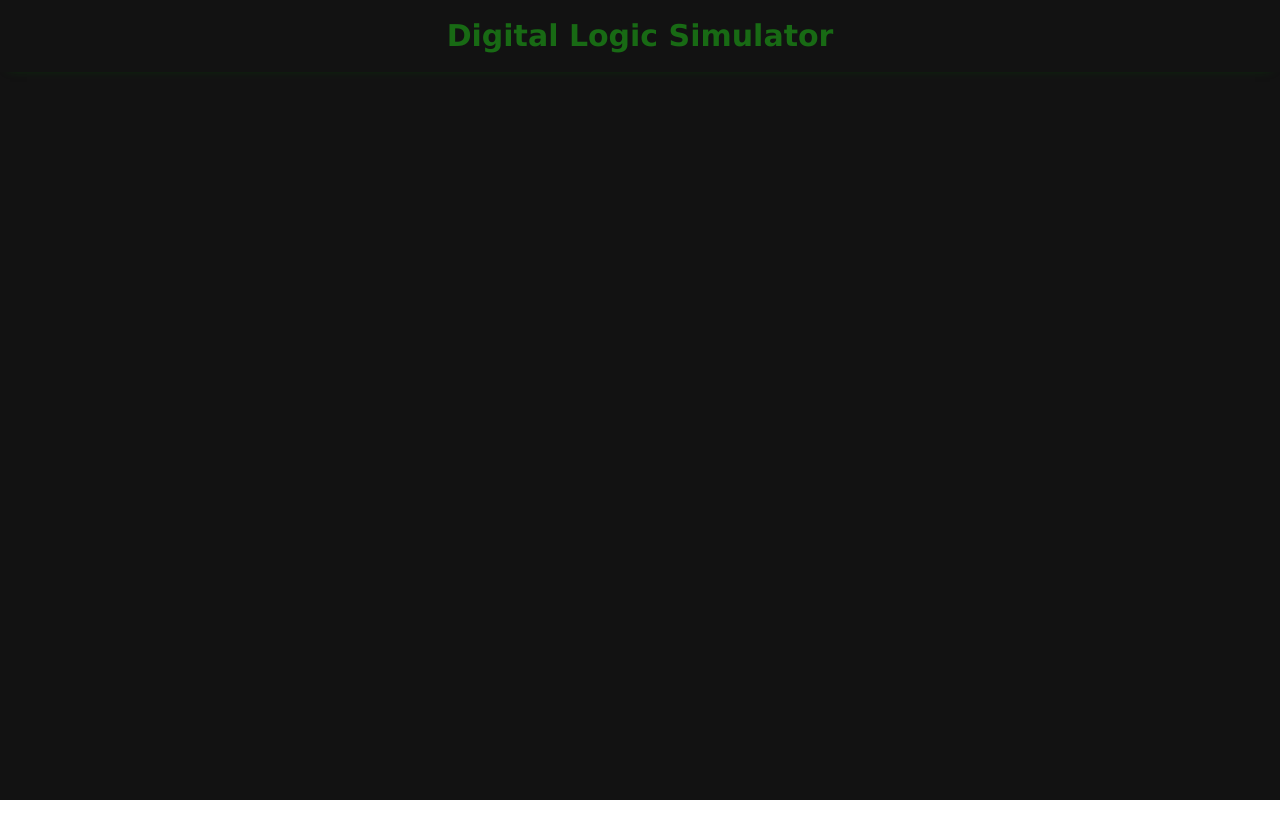
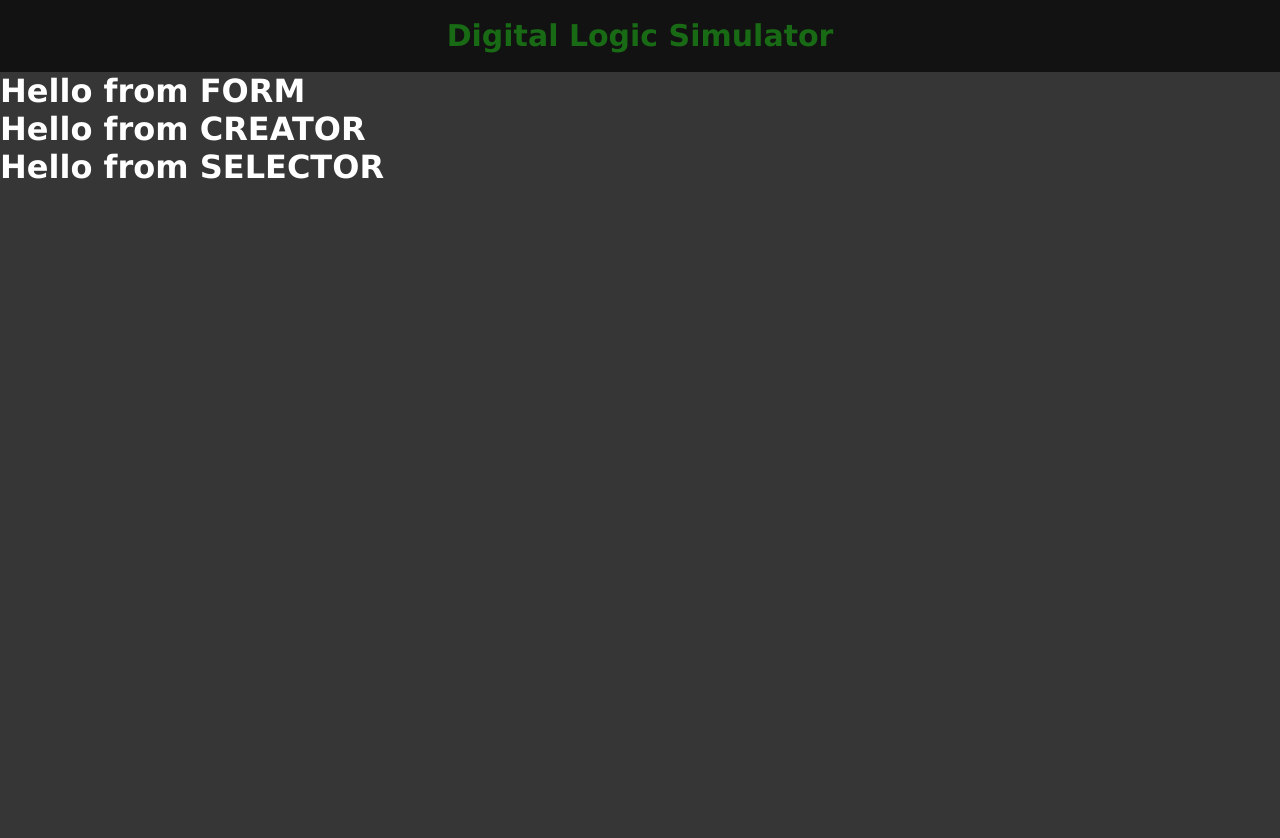
Before and after one commit to NeoCephei/digital_logic_simulator, a React (Create React App) app in the folder client/: page / in a window 1280 px wide. Shown: the top 838 px of the page. Before the commit the page ends 800 px from the top, so only its background shows below. Built offline with nearby package versions, Linux system fonts and the light colour scheme.

Commit message:
feat: dashboard with basic components added to main App

```diff
--- a/client/src/App.js
+++ b/client/src/App.js
@@ -2,11 +2,13 @@ import './App.css';
 
 // Import Components here
 import Navbar from './components/navbar/navbar'
+import Dashboard from './components/dashboard/dashboard';
 
 function App() {
   return (
     <div className="App">
-      <Navbar/>
+      <Navbar />
+      <Dashboard />
     </div>
   );
 }
--- /dev/null
+++ b/client/src/components/dashboard/dashboard.css
@@ -0,0 +1,10 @@
+.dashboard{
+  display: flex;
+  flex-direction: column;
+  align-content: center;
+
+  width: 100%;
+  height: 100%;
+
+  background-color: #363636;
+}
--- /dev/null
+++ b/client/src/components/dashboard/dashboard.js
@@ -0,0 +1,26 @@
+import './dashboard.css'
+import React from 'react'
+
+//Import components here: (LC means LogicComponent)
+
+/*
+LC form ---> This one have a form with text input and create submit
+LC board/creator ---> This one have 3 sections (input, board, output)
+LC list/selector ---> This one displays a list of the LG availables
+*/
+import LcForm from './lc_form/lc_form'
+import LcCreator from './lc_creator/lc_creator'
+import LcSelector from './lc_selector/lc_selector'
+
+function Dashboard (props) {
+
+  return (
+    <div className="dashboard">
+      <LcForm />
+      <LcCreator />
+      <LcSelector />
+    </div>
+  )
+}
+
+export default Dashboard;
--- /dev/null
+++ b/client/src/components/dashboard/lc_creator/lc_creator.js
@@ -0,0 +1,19 @@
+import './lc_creator.css'
+import React from 'react'
+
+//Import components here: (LC means LogicComponent)
+
+/*
+LC board/creator ---> This one have 3 sections (input, board, output)
+*/
+
+function LcCreator (props) {
+
+  return (
+    <div className="lc_creator">
+      <h1>Hello from CREATOR</h1>
+    </div>
+  )
+}
+
+export default LcCreator;
--- /dev/null
+++ b/client/src/components/dashboard/lc_form/lc_form.js
@@ -0,0 +1,19 @@
+import './lc_form.css';
+import React from 'react'
+
+//Import components here: (LC means LogicComponent)
+
+/*
+LC form ---> This one have a form with text input and create submit
+*/
+
+function LcForm (props) {
+
+  return (
+    <div className="lc_form">
+      <h1>Hello from FORM</h1>
+    </div>
+  )
+}
+
+export default LcForm;
--- /dev/null
+++ b/client/src/components/dashboard/lc_selector/lc_selector.js
@@ -0,0 +1,19 @@
+import './lc_selector.css'
+import React from 'react'
+
+//Import components here: (LC means LogicComponent)
+
+/*
+LC list/selector ---> This one displays a list of the LG availables
+*/
+
+function LcSelector (props) {
+
+  return (
+    <div className="lc_selector">
+      <h1>Hello from SELECTOR</h1>
+    </div>
+  )
+}
+
+export default LcSelector;
```
Also changed, not shown: client/src/components/dashboard/lc_creator/lc_creator.css (added), client/src/components/dashboard/lc_form/lc_form.css (added), client/src/components/dashboard/lc_selector/lc_selector.css (added).
